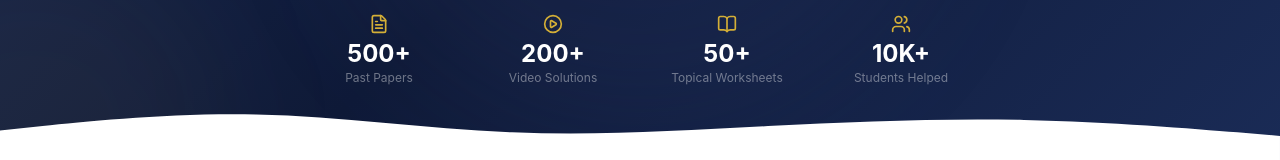
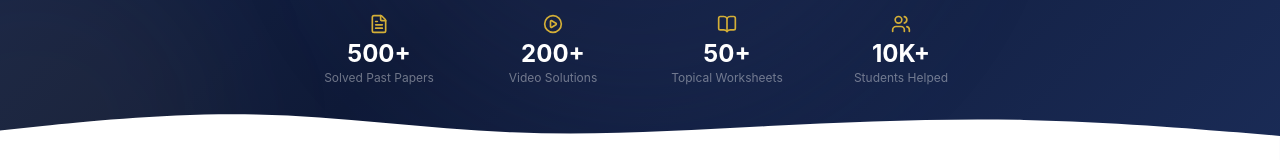
Before and after one commit to arfeen306-design/examstitch, a Next.js app: page / in a window 1280 px wide. Shown: the part 542-702 px from the top of the page. Built offline with nearby package versions, Linux system fonts and the light colour scheme.

Commit message:
style: rename Past Papers to Solved Past Papers globally across the O-Level and A-Level UI modules

```diff
--- a/src/app/alevel/[subject]/a2-level/[paper]/page.tsx
+++ b/src/app/alevel/[subject]/a2-level/[paper]/page.tsx
@@ -19,7 +19,7 @@ function formatPaperName(slug: string): string {
 
 const sections = [
   { title: 'Video Lectures', href: 'video-lectures', icon: PlayCircle, gradient: 'from-red-500 to-rose-600', desc: 'Watch detailed topic explanations and worked examples' },
-  { title: 'Past Papers', href: 'past-papers', icon: FileText, gradient: 'from-blue-500 to-indigo-600', desc: 'Practice with official Cambridge past papers' },
+  { title: 'Solved Past Papers', href: 'past-papers', icon: FileText, gradient: 'from-blue-500 to-indigo-600', desc: 'Practice with official Cambridge past papers' },
   { title: 'Topical Worksheets', href: 'topical', icon: BookOpen, gradient: 'from-green-500 to-emerald-600', desc: 'Master individual topics with targeted practice' },
 ];
 
--- a/src/app/alevel/[subject]/a2-level/[paper]/past-papers/page.tsx
+++ b/src/app/alevel/[subject]/a2-level/[paper]/past-papers/page.tsx
@@ -124,10 +124,10 @@ export default function PastPapersPage({
             <span className="text-white/30">/</span>
             <Link href={`/alevel/${params.subject}/${levelSlug}/${params.paper}`} className="text-white/50 hover:text-white/70 transition-colors">{paperName}</Link>
             <span className="text-white/30">/</span>
-            <span className="text-gold-500 font-medium">Past Papers</span>
+            <span className="text-gold-500 font-medium">Solved Past Papers</span>
           </div>
           <h1 className="text-3xl sm:text-4xl font-bold text-white mb-2">
-            {paperName} — Past Papers
+            {paperName} — Solved Past Papers
           </h1>
           <p className="text-white/60">
             Official Cambridge past papers. Click any paper to view, print, or download.
--- a/src/app/alevel/[subject]/as-level/[paper]/page.tsx
+++ b/src/app/alevel/[subject]/as-level/[paper]/page.tsx
@@ -19,7 +19,7 @@ function formatPaperName(slug: string): string {
 
 const sections = [
   { title: 'Video Lectures', href: 'video-lectures', icon: PlayCircle, gradient: 'from-red-500 to-rose-600', desc: 'Watch detailed topic explanations and worked examples' },
-  { title: 'Past Papers', href: 'past-papers', icon: FileText, gradient: 'from-blue-500 to-indigo-600', desc: 'Practice with official Cambridge past papers' },
+  { title: 'Solved Past Papers', href: 'past-papers', icon: FileText, gradient: 'from-blue-500 to-indigo-600', desc: 'Practice with official Cambridge past papers' },
   { title: 'Topical Worksheets', href: 'topical', icon: BookOpen, gradient: 'from-green-500 to-emerald-600', desc: 'Master individual topics with targeted practice' },
 ];
 
--- a/src/app/alevel/[subject]/as-level/[paper]/past-papers/page.tsx
+++ b/src/app/alevel/[subject]/as-level/[paper]/past-papers/page.tsx
@@ -124,10 +124,10 @@ export default function PastPapersPage({
             <span className="text-white/30">/</span>
             <Link href={`/alevel/${params.subject}/${levelSlug}/${params.paper}`} className="text-white/50 hover:text-white/70 transition-colors">{paperName}</Link>
             <span className="text-white/30">/</span>
-            <span className="text-gold-500 font-medium">Past Papers</span>
+            <span className="text-gold-500 font-medium">Solved Past Papers</span>
           </div>
           <h1 className="text-3xl sm:text-4xl font-bold text-white mb-2">
-            {paperName} — Past Papers
+            {paperName} — Solved Past Papers
           </h1>
           <p className="text-white/60">
             Official Cambridge past papers. Click any paper to view, print, or download.
--- a/src/app/layout.tsx
+++ b/src/app/layout.tsx
@@ -14,7 +14,7 @@ export const metadata: Metadata = {
     'O-Level / IGCSE Mathematics',
     'A-Level Mathematics',
     'IGCSE Maths',
-    'Past Papers',
+    'Solved Past Papers',
     'Topical Worksheets',
     'Video Lectures',
     '4024',
--- a/src/app/olevel/[subject]/[grade]/page.tsx
+++ b/src/app/olevel/[subject]/[grade]/page.tsx
@@ -24,7 +24,7 @@ const sections = [
     gradient: 'from-red-500 to-rose-600',
   },
   {
-    title: 'Past Papers',
+    title: 'Solved Past Papers',
     description: 'Practice with official Cambridge past papers and mark schemes',
     href: 'past-papers',
     icon: FileText,
--- a/src/app/olevel/[subject]/[grade]/past-papers/[paperSlug]/page.tsx
+++ b/src/app/olevel/[subject]/[grade]/past-papers/[paperSlug]/page.tsx
@@ -81,7 +81,7 @@ export default async function PaperViewerPage({
             <span className="text-white/30">/</span>
             <Link href={`/olevel/${params.subject}/${params.grade}`} className="text-white/50 hover:text-white/70 transition-colors">{gradeName}</Link>
             <span className="text-white/30">/</span>
-            <Link href={`/olevel/${params.subject}/${params.grade}/past-papers`} className="text-white/50 hover:text-white/70 transition-colors">Past Papers</Link>
+            <Link href={`/olevel/${params.subject}/${params.grade}/past-papers`} className="text-white/50 hover:text-white/70 transition-colors">Solved Past Papers</Link>
             <span className="text-white/30">/</span>
             <span className="text-gold-500 font-medium">{paper.title}</span>
           </div>
@@ -137,7 +137,7 @@ function DemoViewer({
             <span className="text-white/30">/</span>
             <Link href={`/olevel/${subject}/${grade}`} className="text-white/50 hover:text-white/70 transition-colors">{gradeName}</Link>
             <span className="text-white/30">/</span>
-            <Link href={`/olevel/${subject}/${grade}/past-papers`} className="text-white/50 hover:text-white/70 transition-colors">Past Papers</Link>
+            <Link href={`/olevel/${subject}/${grade}/past-papers`} className="text-white/50 hover:text-white/70 transition-colors">Solved Past Papers</Link>
             <span className="text-white/30">/</span>
             <span className="text-gold-500 font-medium">{paperTitle}</span>
           </div>
--- a/src/app/olevel/[subject]/[grade]/past-papers/page.tsx
+++ b/src/app/olevel/[subject]/[grade]/past-papers/page.tsx
@@ -118,10 +118,10 @@ export default function PastPapersPage({
             <span className="text-white/30">/</span>
             <Link href={`/olevel/${params.subject}/${params.grade}`} className="text-white/50 hover:text-white/70 transition-colors">{gradeName}</Link>
             <span className="text-white/30">/</span>
-            <span className="text-gold-500 font-medium">Past Papers</span>
+            <span className="text-gold-500 font-medium">Solved Past Papers</span>
           </div>
           <h1 className="text-3xl sm:text-4xl font-bold text-white mb-2">
-            {gradeName} — Past Papers
+            {gradeName} — Solved Past Papers
           </h1>
           <p className="text-white/60">
             Official Cambridge past papers. Click any paper to view, print, or download.
--- a/src/app/olevel/[subject]/page.tsx
+++ b/src/app/olevel/[subject]/page.tsx
@@ -61,7 +61,7 @@ export default function OLevelSubjectPage({ params }: { params: { subject: strin
                         </div>
                         <div className="flex items-center gap-3 text-sm text-navy-600">
                           <FileText className="w-4 h-4 text-blue-500" />
-                          <span>Past Papers</span>
+                          <span>Solved Past Papers</span>
                         </div>
                         <div className="flex items-center gap-3 text-sm text-navy-600">
                           <PenTool className="w-4 h-4 text-green-500" />
@@ -88,7 +88,7 @@ export default function OLevelSubjectPage({ params }: { params: { subject: strin
                   Topical Questions
                 </button>
                 <button className="w-full text-left px-3 py-2 text-sm rounded-lg bg-navy-50 text-navy-700 hover:bg-gold-50 hover:text-gold-700 transition-colors">
-                  Past Papers by Year
+                  Solved Past Papers by Year
                 </button>
                 <button className="w-full text-left px-3 py-2 text-sm rounded-lg bg-navy-50 text-navy-700 hover:bg-gold-50 hover:text-gold-700 transition-colors">
                   Video Lectures
--- a/src/app/page.tsx
+++ b/src/app/page.tsx
@@ -53,7 +53,7 @@ const levelCards = [
 ];
 
 const stats = [
-  { icon: FileText, value: '500+', label: 'Past Papers' },
+  { icon: FileText, value: '500+', label: 'Solved Past Papers' },
   { icon: PlayCircle, value: '200+', label: 'Video Solutions' },
   { icon: BookOpen, value: '50+', label: 'Topical Worksheets' },
   { icon: Users, value: '10K+', label: 'Students Helped' },
--- a/src/config/site.ts
+++ b/src/config/site.ts
@@ -1,6 +1,6 @@
 export const siteConfig = {
   name: 'ExamStitch',
-  description: 'Free O-Level & A-Level Mathematics Resources — Past Papers, Video Lectures, Topical Worksheets',
+  description: 'Free O-Level & A-Level Mathematics Resources — Solved Past Papers, Video Lectures, Topical Worksheets',
   url: 'https://examstitch.com',
   ogImage: '/images/og-image.png',
   links: {
```
